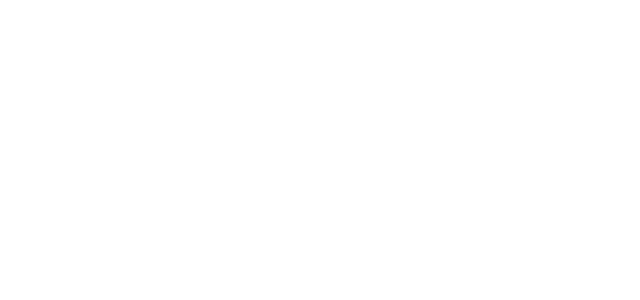
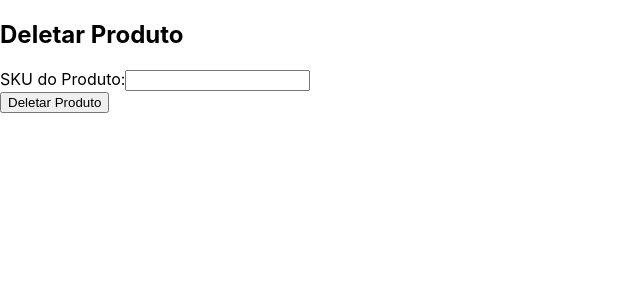
Before and after one commit to Maracujacake/frontend_brecho, a React (Create React App) app: page /deletarProduto in a window 1280 px wide. Before the commit this address had no page. Shown: the top 300 px of the page, without its empty margins (0-640 px from the left). Built offline with nearby package versions, Linux system fonts and the light colour scheme.

Commit message:
feat(deletar_produto)

```diff
--- a/src/App.js
+++ b/src/App.js
@@ -18,6 +18,7 @@
 import FinalizeOrderPage from './pages/FinalizeOrderPage';
 import RegisterCategoryPage from './pages/RegisterCategoryPage';
 import DeleteCategoryPage from './pages/DeleteCategoryPage';
+import DeleteProduto from './components/DeleteProduto';
 // Importe outras páginas e componentes
 
 const App = () => {
@@ -45,6 +46,7 @@
 
                 {/* admin */}
                 <Route path="/registrarProduto" element={< RegisterProductPage />} />
+                <Route path="/deletarProduto" element={< DeleteProduto />} />
                 <Route path="/registrarCategoria" element={<RegisterCategoryPage />} />
                 <Route path="/deleterCategoria" element={<DeleteCategoryPage />} />
                 {/* Defina outras rotas aqui, usando o atributo 'element' */}
--- /dev/null
+++ b/src/components/DeleteProduto.js
@@ -0,0 +1,60 @@
+// src/components/DeleteProduto.js
+import React, { useState } from 'react';
+import axios from 'axios';
+
+const DeleteProduto = () => {
+    const [sku, setSku] = useState('');
+    const [message, setMessage] = useState('');
+    const [error, setError] = useState('');
+
+    const handleDelete = async (e) => {
+        e.preventDefault();
+
+        const email = localStorage.getItem('email');
+        const password = localStorage.getItem('password');
+
+        if (!email || !password) {
+            setError('Você precisa estar logado como administrador para deletar uma categoria.');
+            return;
+        }
+
+        try {
+            // Formando a URL corretamente
+            const response = await axios.delete(`http://localhost:8080/breshow/produto/delete/${sku}`, {
+                auth: {
+                    username: email,
+                    password: password,
+                },
+            });
+
+            setMessage(`Produto com SKU: '${sku}' deletado com sucesso!`);
+            setError('');
+            setSku('');
+        } catch (err) {
+            console.error('Erro ao deletar produto:', err);
+            setError('Erro ao deletar produto. Verifique se o SKU está correto e tente novamente.');
+            setMessage(''); // Limpa mensagem de sucesso
+        }
+    };
+
+    return (
+        <div>
+            <h2>Deletar Produto</h2>
+            <form onSubmit={handleDelete}>
+                <div>
+                    <label>SKU do Produto:</label>
+                    <input
+                        type="text"
+                        value={sku}
+                        onChange={(e) => setSku(e.target.value)}
+                        required
+                    />
+                </div>
+                <button type="submit">Deletar Produto</button>
+            </form>
+            {message && <p>{message}</p>}
+        </div>
+    );
+};
+
+export default DeleteProduto;
--- a/src/pages/HomePage.js
+++ b/src/pages/HomePage.js
@@ -22,6 +22,10 @@
                 <li>
                     <Link to="/registrarProduto">Registrar Produto</Link>
                     <p>URL: <code>http://localhost:3000/registrarProduto</code></p>
+                </li>
+                <li>
+                    <Link to="/deletarProduto">Deletar Produto</Link>
+                    <p>URL: <code>http://localhost:3000/deletarProduto</code></p>
                 </li>
                 <li>
                     <Link to="/registrarCategoria">Registrar Categoria</Link>
```
